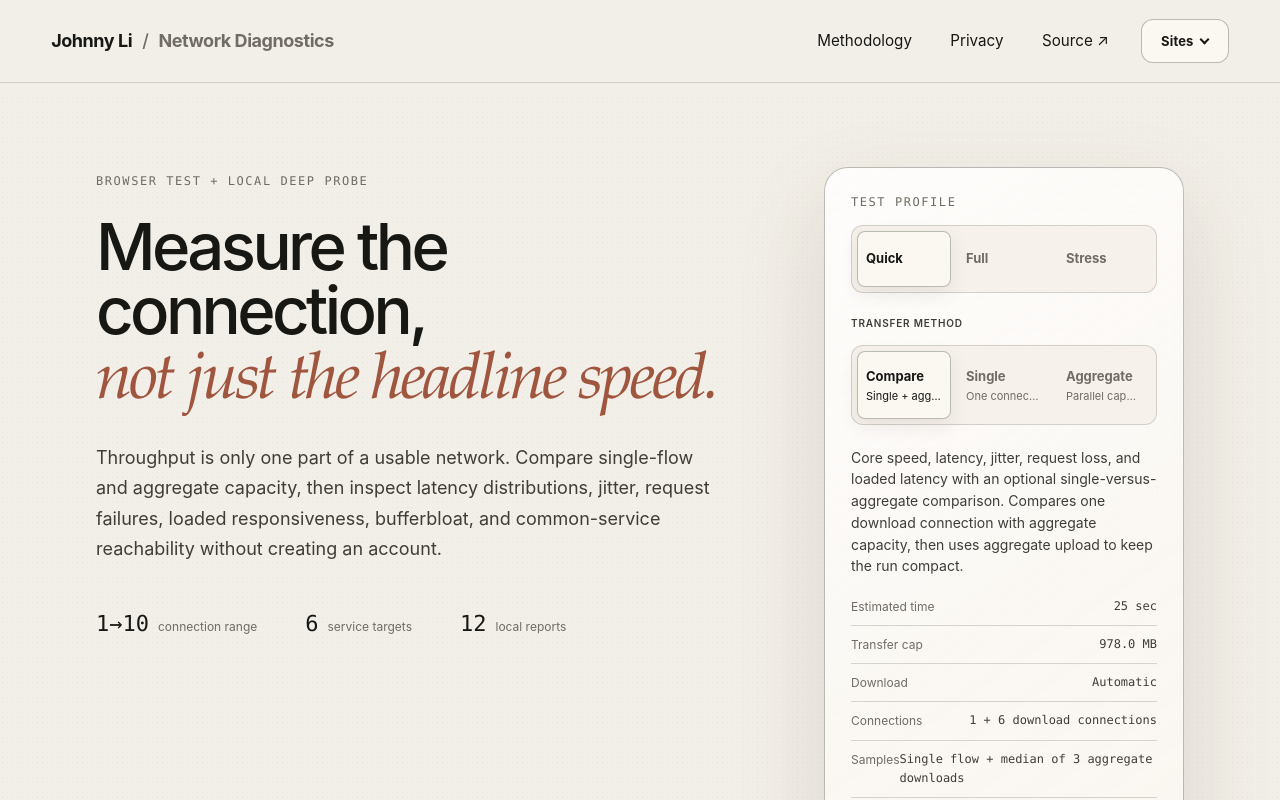
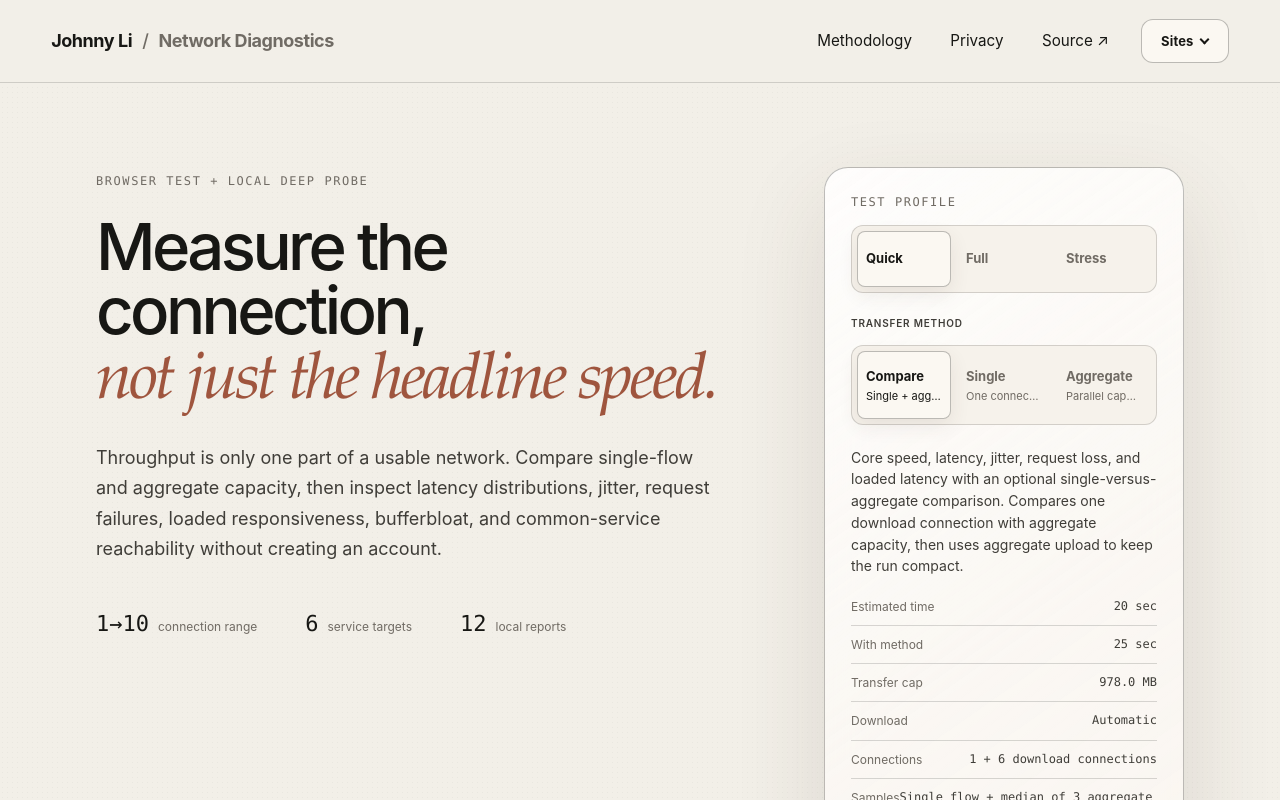
Before and after one commit to JohnnyZLi/Network-Diagnostics-Suite, a React (Vite) app: page / in a window 1280 px wide. Shown: the top 800 px of the page. Built offline with nearby package versions, Linux system fonts and the light colour scheme.

Commit message:
Preserve profile timing contract

```diff
--- a/src/components/TestControls.tsx
+++ b/src/components/TestControls.tsx
@@ -175,7 +175,8 @@ export function TestControls({
       <div className="test-controls__summary">
         <p>{config.description} {plan.methodDescription}</p>
         <dl>
-          <div><dt>Estimated time</dt><dd>{compactEstimatedTime(plan.estimatedTime)}</dd></div>
+          <div><dt>Estimated time</dt><dd>{compactEstimatedTime(config.estimatedTime)}</dd></div>
+          <div><dt>With method</dt><dd>{compactEstimatedTime(plan.estimatedTime)}</dd></div>
           <div><dt>Transfer cap</dt><dd>{formatBytes(transferCap)}</dd></div>
           <div><dt>Download</dt><dd className={downloadPath === "auto" ? "path-recommendation" : ""}>{DOWNLOAD_PATHS[downloadPath].name}</dd></div>
           <div><dt>Connections</dt><dd>{plan.connectionLabel}</dd></div>
```
